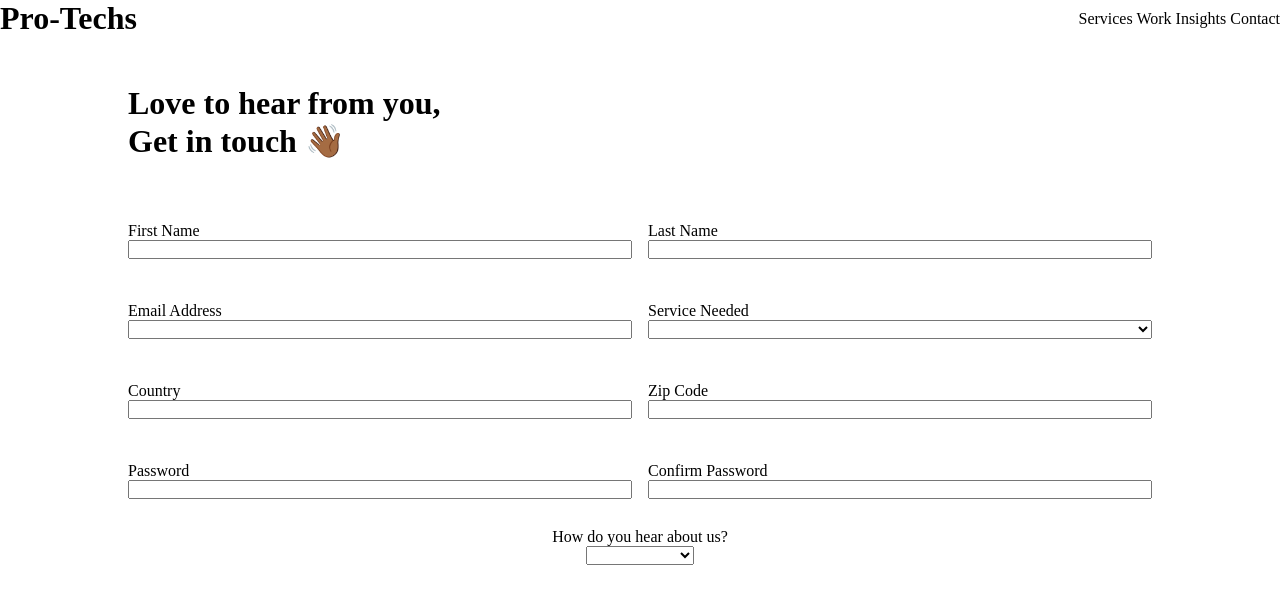
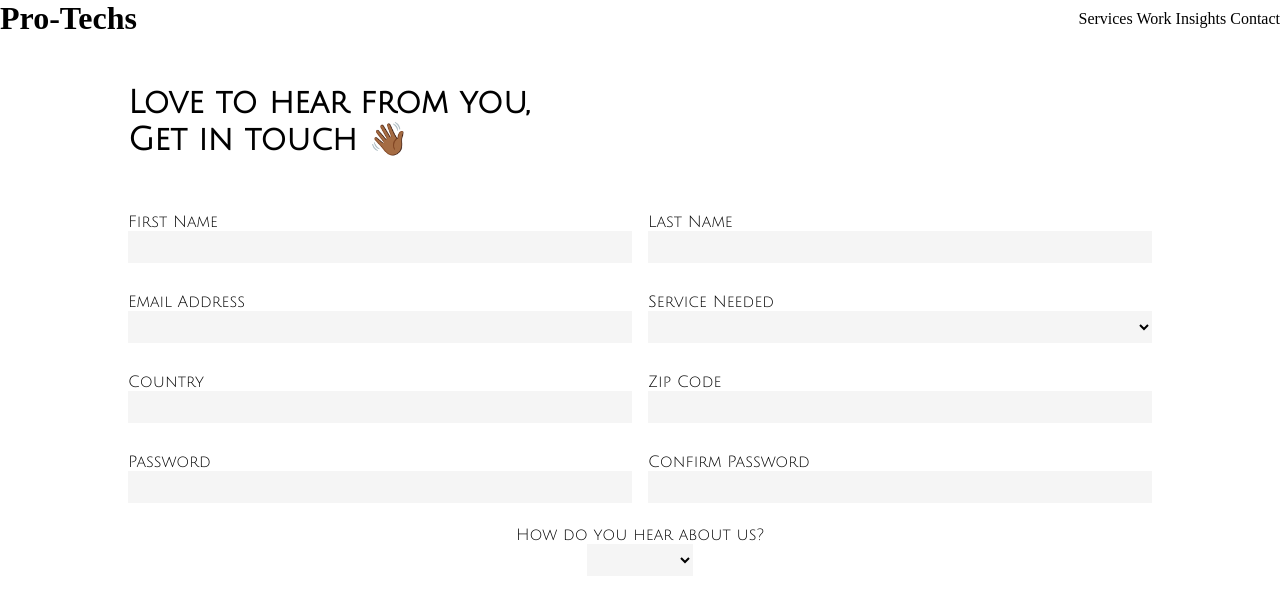
Before and after one commit to dario-cruz/practice-jsformvalidation, a plain HTML site: page index.html in a window 1280 px wide. Drawn offline with Linux system fonts and the light colour scheme.

Commit message:
Add google font, change background color of form elements.

```diff
--- a/index.html
+++ b/index.html
@@ -7,6 +7,9 @@
     <title>Practice: JavaScript Form Validation</title>
     <script src="code.js" defer></script>
     <link rel="stylesheet" href="style.css">
+    <link rel="preconnect" href="https://fonts.googleapis.com">
+    <link rel="preconnect" href="https://fonts.gstatic.com" crossorigin>
+    <link href="https://fonts.googleapis.com/css2?family=Julius+Sans+One&display=swap" rel="stylesheet">
 </head>
 <header>
     <div class="site-title">
--- a/style.css
+++ b/style.css
@@ -3,6 +3,7 @@
     margin: 0;
     box-sizing: border-box;
 }
+
 
 header {
     display: flex;
@@ -14,6 +15,10 @@ a {
     text-decoration: none;
     cursor: pointer;
     color: black;
+}
+
+div.heading > .heading-text {
+    font-family: 'Julius Sans One', sans-serif;
 }
 
 div.page-content {
@@ -43,6 +48,15 @@ div.page-content {
     "how how"
     "detail detail";
 }
+div.form-div > label {
+    font-family: 'Julius Sans One', sans-serif;
+}
+div.form-div > input, div.form-div > select {
+    border: none;
+    background-color: whitesmoke;
+    height: 2rem
+}
+
 div.form-div {
     height: 4em;
     display: flex;
```
